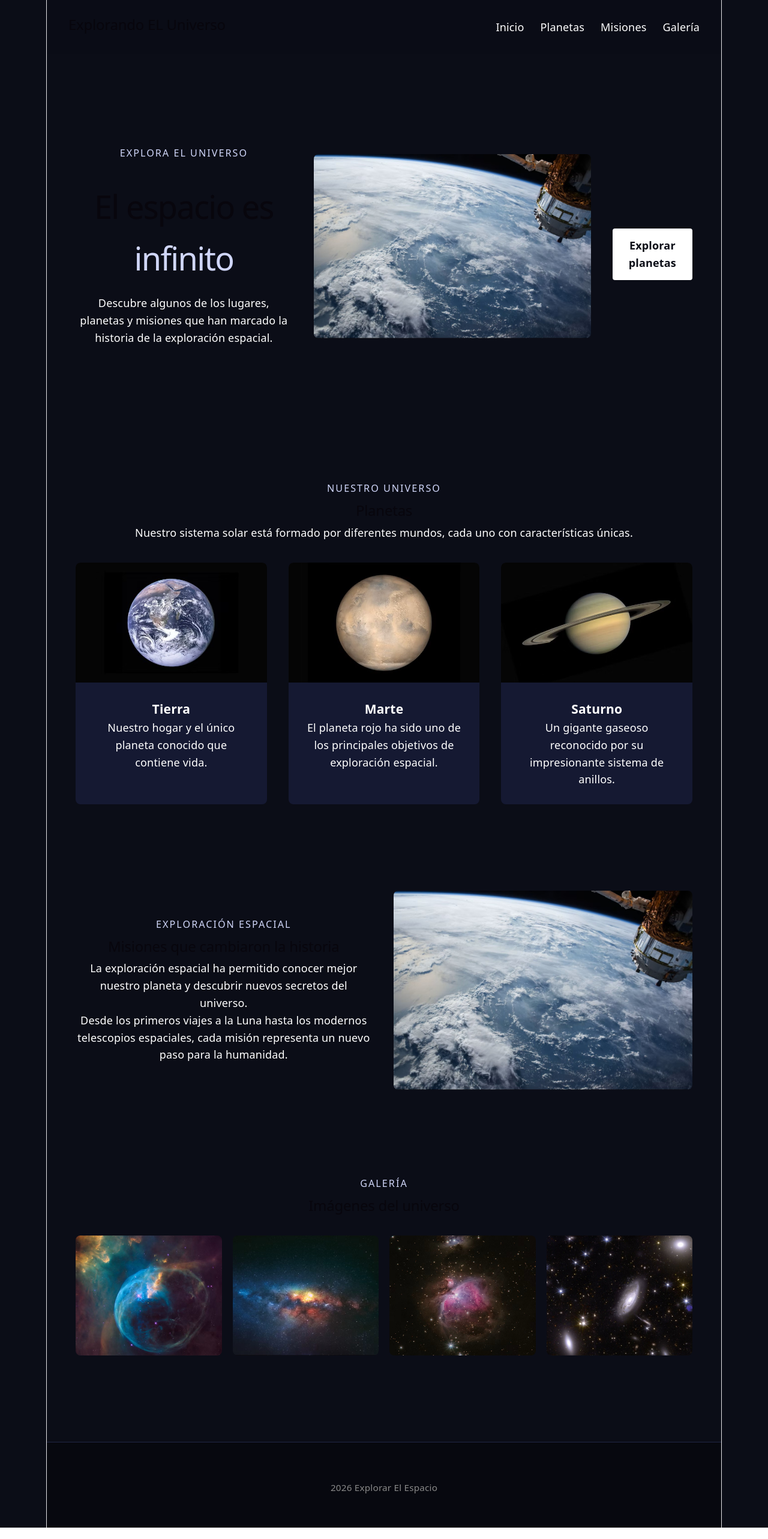
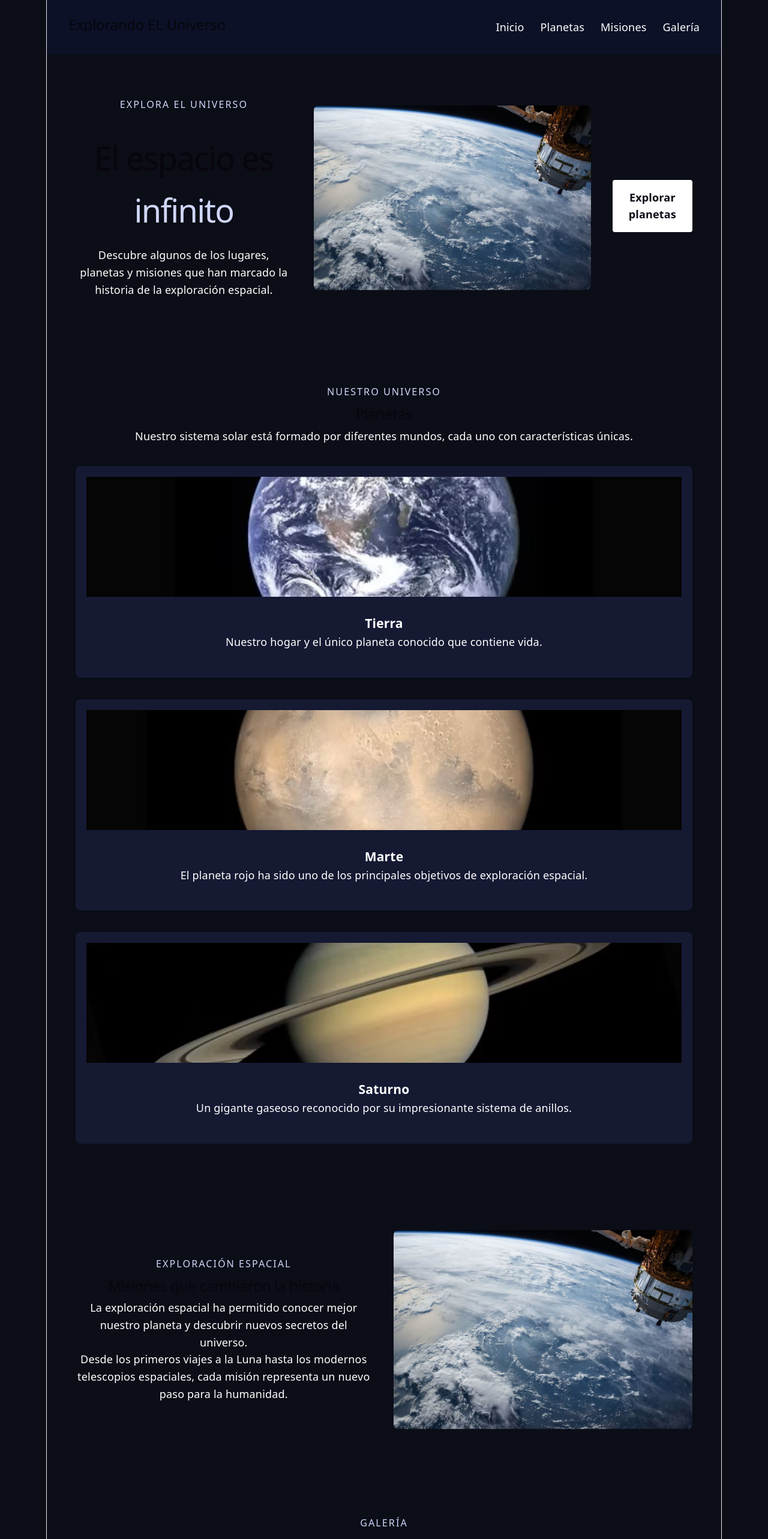
Before and after one commit to wendherrera1/Proyecto_Parcial2, a React (Vite) app: page / in a window 1280 px wide. Shown: the top 2566 px of the page at 60% size. Built offline with nearby package versions, Linux system fonts and the light colour scheme.

Commit message:
Se realizaron cambios en el css para mejoras visuales

```diff
--- a/src/App.css
+++ b/src/App.css
@@ -24,17 +24,13 @@ img {
   justify-content: space-between;
   align-items: center;
   padding: 1.5rem 2rem;
-  background-color: rgba(11, 13, 23, 0.9);
-  position: sticky;
-  top: 0;
-  z-index: 100;
+  background-color: rgba(13, 18, 42, 0.9);
 }
 
 .menu a {
   color: #fff;
   text-decoration: none;
   margin-left: 1.5rem;
-  transition: color 0.2s;
 }
 
 .menu a:hover {
@@ -60,7 +56,6 @@ img {
   display: flex;
   align-items: center;
   gap: 2rem;
-  min-height: 80vh;
 }
 
 .inicio-texto h1 {
@@ -86,7 +81,6 @@ img {
 /* Tarjetas (Planetas) */
 .tarjetas {
   display: grid;
-  grid-template-columns: repeat(auto-fit, minmax(250px, 1fr));
   gap: 2rem;
   margin-top: 2rem;
 }
@@ -94,7 +88,8 @@ img {
 .tarjeta {
   background-color: #151932;
   border-radius: 8px;
-  overflow: hidden;
+  padding: 1rem;
+  flex: 1;
 }
 
 .tarjeta img {
@@ -118,7 +113,6 @@ img {
 /* Galería */
 .galeria {
   display: grid;
-  grid-template-columns: repeat(auto-fit, minmax(200px, 1fr));
   gap: 1rem;
   margin-top: 2rem;
 }
@@ -127,6 +121,7 @@ img {
   width: 100%;
   height: 200px;
   object-fit: cover;
+  border: 3px solid transparent;
 }
 
 /* Footer */
@@ -135,11 +130,9 @@ footer {
   padding: 3rem 1rem;
   background-color: #07080f;
   margin-top: 4rem;
-  border-top: 1px solid #202645;
 }
 
 .copyright {
   color: #888;
   font-size: 0.85rem;
-  margin-top: 0.5rem;
 }
```
